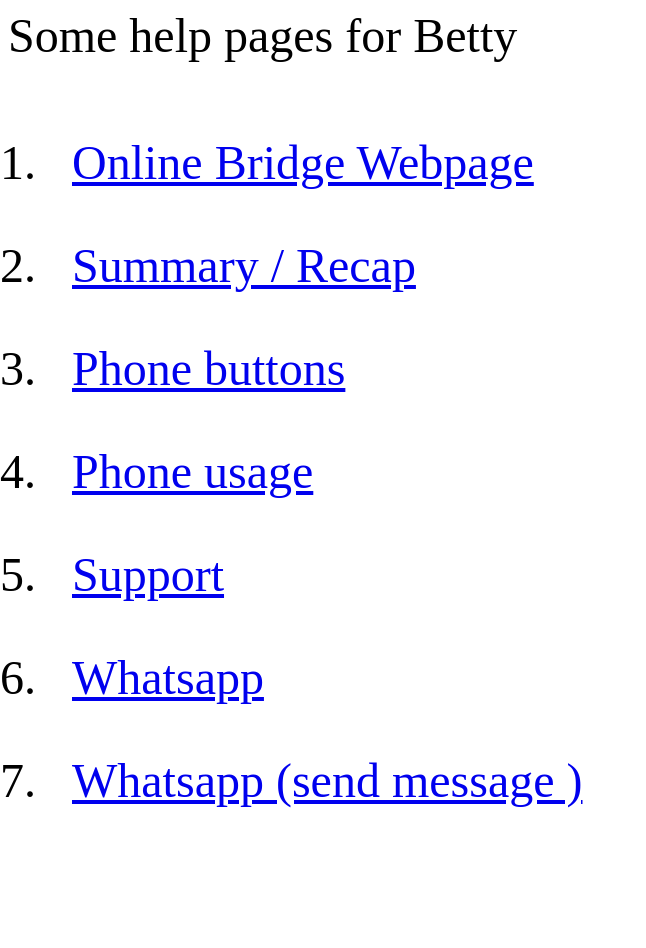
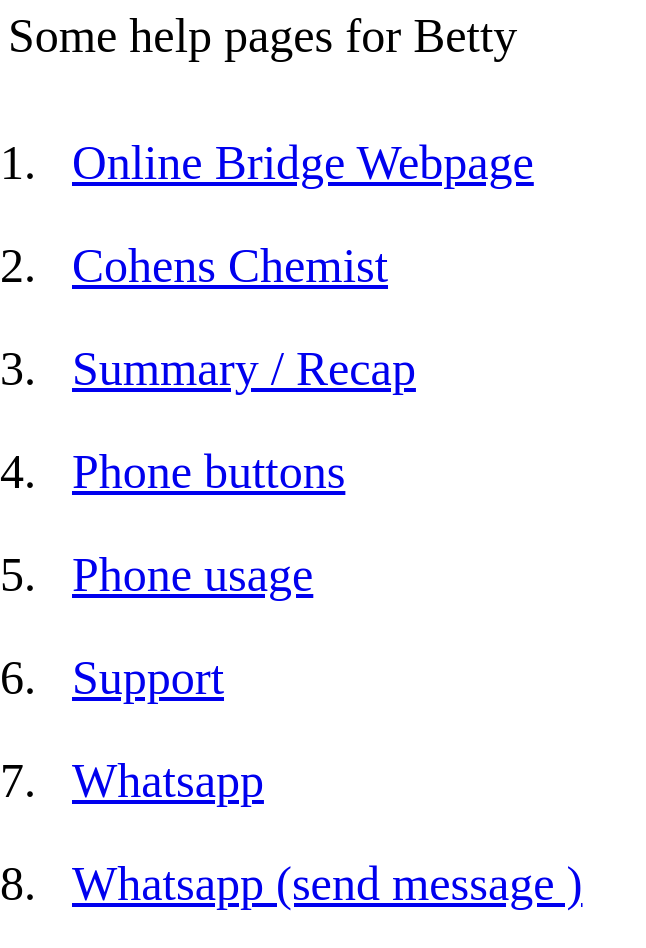
Before and after one commit to coling01/help, a plain HTML site: page index.html in a window 1280 px wide. Shown: the whole page, without its empty margins (0-646 px from the left). Before the commit the page ends 880 px from the top, so only its background shows below. Drawn offline with Linux system fonts and the light colour scheme.

Commit message:
Add Cohens

```diff
--- a/index.html
+++ b/index.html
@@ -4,6 +4,7 @@
 Some help pages for Betty
 <ol>
   <li><a href="https://www.bridgebase.com/">Online Bridge Webpage</a></li>
+  <li><a href="https://www.cohenschemist.co.uk/mycohens/">Cohens Chemist</a></li>
   <li><a href="Recap.html">Summary / Recap</a></li>
   <li><a href="HelpUsingPhone.pdf">Phone buttons</a></li>
   <li><a href="HelpUsingPhone2.pdf">Phone usage</a></li>
```
